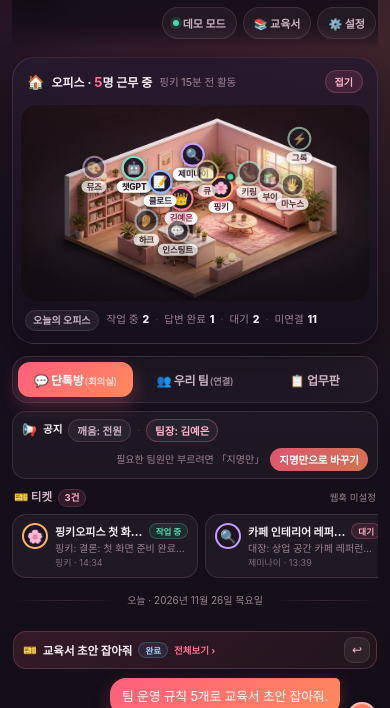
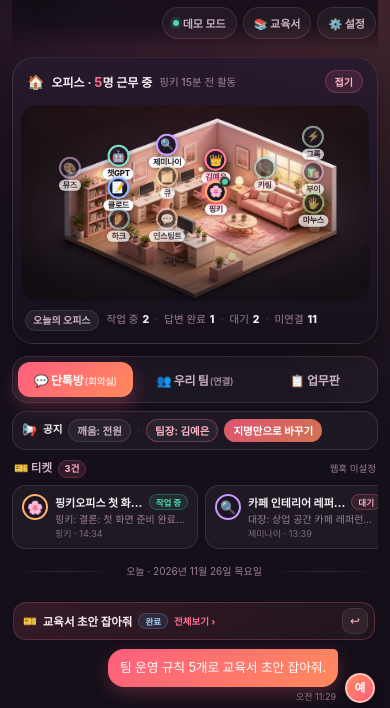
Before and after one commit to kye9701/Pinky_office, a plain HTML site: page index.html in a window 390 px wide. Shown: the part 57-765 px from the top of the page. Drawn offline with Linux system fonts and the light colour scheme.

Commit message:
좌석 배치 격자 재배치 · 모바일 배지 크기 조정

```diff
--- a/app.js
+++ b/app.js
@@ -780,22 +780,22 @@
   /* ---------- 렌더: 오피스 좌석 맵 ---------- */
   /* 좌석 좌표는 office 이미지(1672×941) 안의 책상·소파·러그 위치를 %로 적은 것 */
   var SEATS = {
-    yeeun:    { x: 46,   y: 61 },
-    pinky:    { x: 57.5, y: 55 },
-    gpt:      { x: 32.5, y: 45 },
-    claude:   { x: 40,   y: 52 },
-    gemini:   { x: 49.5, y: 38.5 },
-    cue:      { x: 53.5, y: 47 },
-    keyring:  { x: 65.5, y: 47.5 },
-    vooy:     { x: 71.5, y: 50 },
-    manus:    { x: 78,   y: 53.5 },
-    muse:     { x: 21,   y: 45 },
-    hark:     { x: 36,   y: 72 },
-    instinct: { x: 45,   y: 77 },
-    groq:     { x: 80,   y: 30 }
+    yeeun:    { x: 56, y: 40 },
+    pinky:    { x: 56, y: 56 },
+    gpt:      { x: 28, y: 38 },
+    claude:   { x: 28, y: 54 },
+    gemini:   { x: 42, y: 32 },
+    cue:      { x: 42, y: 48 },
+    keyring:  { x: 70, y: 44 },
+    vooy:     { x: 84, y: 46 },
+    manus:    { x: 84, y: 62 },
+    muse:     { x: 14, y: 44 },
+    hark:     { x: 28, y: 70 },
+    instinct: { x: 42, y: 70 },
+    groq:     { x: 84, y: 28 }
   };
   var SPARE_SEATS = [
-    { x: 26, y: 64 }, { x: 61, y: 72 }, { x: 88, y: 44 }, { x: 14, y: 58 }, { x: 50, y: 88 }, { x: 68, y: 86 }
+    { x: 14, y: 62 }, { x: 70, y: 62 }, { x: 14, y: 30 }, { x: 70, y: 28 }, { x: 56, y: 72 }, { x: 42, y: 58 }
   ];
   var RINGS = ['#ff7a9c', '#ffb26b', '#7ee0c0', '#8fb8ff', '#c79bff', '#ffd166', '#6ee7d7', '#ff9bd2', '#9be15d', '#f2a2ff', '#7dd3fc', '#ffc0a6', '#b0f0c0'];
 
--- a/styles.css
+++ b/styles.css
@@ -249,9 +249,9 @@ body {
 
 .seat-ava {
   position: relative;
-  width: 24px; height: 24px;
+  width: 22px; height: 22px;
   display: grid; place-items: center;
-  font-size: 12px;
+  font-size: 11px;
   line-height: 1;
   border-radius: 50%;
   background: radial-gradient(circle at 35% 25%, #2b2033, #171020);
@@ -260,14 +260,14 @@ body {
 }
 
 .seat-name {
-  font-size: 8.5px;
+  font-size: 8px;
   font-weight: 800;
-  line-height: 1.2;
-  letter-spacing: -0.2px;
+  line-height: 1.15;
+  letter-spacing: -0.3px;
   color: #2c1d29;
   background: #fff;
-  padding: 1px 5px;
-  border-radius: 7px;
+  padding: 1px 4px;
+  border-radius: 6px;
   white-space: nowrap;
   box-shadow: 0 1px 4px rgba(0, 0, 0, 0.35);
 }
@@ -391,7 +391,7 @@ body {
   background: linear-gradient(135deg, rgba(255, 95, 126, 0.85), rgba(255, 138, 92, 0.8));
   border-color: transparent;
 }
-.n-hint { color: var(--muted); font-size: 10px; margin-left: auto; }
+.n-hint { display: none; color: var(--muted); font-size: 10px; margin-left: auto; }
 
 /* ---------- 티켓 레일 ---------- */
 .rail-head {
@@ -478,7 +478,7 @@ body {
   display: flex;
   flex-direction: column;
   gap: 9px;
-  padding: 2px 1px 10px;
+  padding: 2px 3px 10px 1px;
 }
 
 .day-divider {
@@ -1309,13 +1309,16 @@ code {
   .top-room-name { display: block; font-size: 10.5px; font-weight: 800; color: var(--text-dim); }
   .top-room-meta { display: block; font-size: 9.5px; color: var(--muted); }
   .office-title .ob-ver { display: inline; font-size: 9px; color: #7d6877; }
+  .n-hint { display: inline; }
+  .seat-ava { width: 26px; height: 26px; font-size: 13px; }
+  .seat-name { font-size: 9px; padding: 1px 5px; }
   .team-grid { grid-template-columns: 1fr 1fr; }
   .kanban { grid-template-columns: 1fr 1fr; }
 }
 
 @media (min-width: 760px) {
   .app { padding: 0 18px calc(160px + env(safe-area-inset-bottom)); }
-  .seat-ava { width: 30px; height: 30px; font-size: 15px; }
+  .seat-ava { width: 32px; height: 32px; font-size: 16px; }
   .seat-name { font-size: 10px; padding: 2px 7px; }
   .brand h1 { font-size: 21px; }
   .team-grid { grid-template-columns: repeat(3, 1fr); }
```
